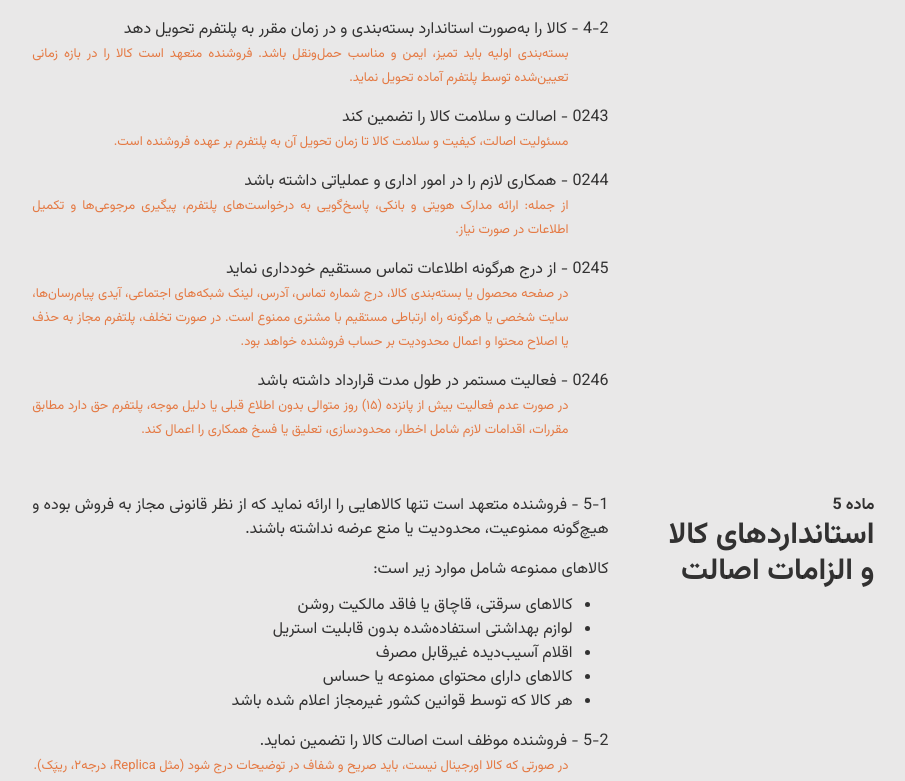
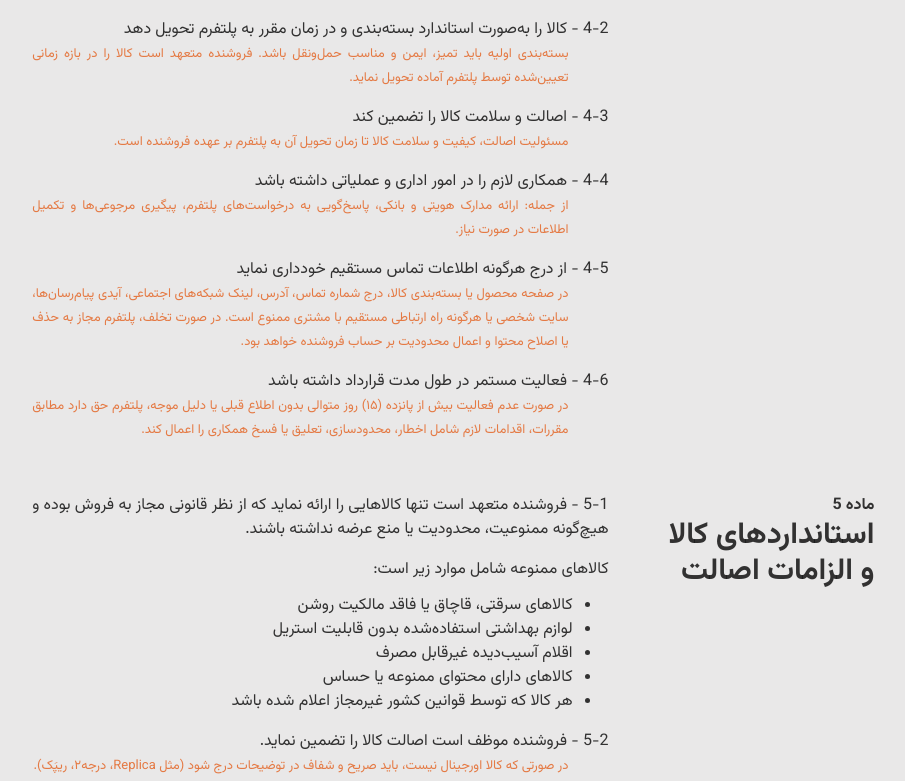
Before and after one commit to farzadsohrabii/tanakoracontract, a Next.js app: page / in a window 1280 px wide. Shown: the part 4238-5019 px from the top of the page, without its empty margins (57-962 px from the left). Built offline with nearby package versions, Linux system fonts and the light colour scheme.

Commit message:
Update page.tsx

```diff
--- a/src/app/page.tsx
+++ b/src/app/page.tsx
@@ -203,13 +203,13 @@ export default function Home() {
                                         {/* ---------------------- 4-2 */}
                                         <ClauseParagraph text="4-2 -   کالا را به‌صورت استاندارد بسته‌بندی و در زمان مقرر به پلتفرم تحویل دهد" note=" بسته‌بندی اولیه باید تمیز، ایمن و مناسب حمل‌ونقل باشد. فروشنده متعهد است کالا را در بازه زمانی تعیین‌شده توسط پلتفرم آماده تحویل نماید." />
                                         {/* ---------------------- 4-3 */}
-                                        <ClauseParagraph text="0243 -   اصالت و سلامت کالا را تضمین کند" note="مسئولیت اصالت، کیفیت و سلامت کالا تا زمان تحویل آن به پلتفرم بر عهده فروشنده است." />
+                                        <ClauseParagraph text="4-3 -   اصالت و سلامت کالا را تضمین کند" note="مسئولیت اصالت، کیفیت و سلامت کالا تا زمان تحویل آن به پلتفرم بر عهده فروشنده است." />
                                         {/* ---------------------- 0244 */}
-                                        <ClauseParagraph text=" 0244 -   همکاری لازم را در امور اداری و عملیاتی داشته باشد" note=" از جمله: ارائه مدارک هویتی و بانکی، پاسخ‌گویی به درخواست‌های پلتفرم، پیگیری مرجوعی‌ها و تکمیل اطلاعات در صورت نیاز." />
+                                        <ClauseParagraph text="4-4 -   همکاری لازم را در امور اداری و عملیاتی داشته باشد" note=" از جمله: ارائه مدارک هویتی و بانکی، پاسخ‌گویی به درخواست‌های پلتفرم، پیگیری مرجوعی‌ها و تکمیل اطلاعات در صورت نیاز." />
                                         {/* ---------------------- 0245 */}
-                                        <ClauseParagraph text=" 0245 -   از درج هرگونه اطلاعات تماس مستقیم خودداری نماید" note="در صفحه محصول یا بسته‌بندی کالا، درج شماره تماس، آدرس، لینک شبکه‌های اجتماعی، آیدی پیام‌رسان‌ها، سایت شخصی یا هرگونه راه ارتباطی مستقیم با مشتری ممنوع است. در صورت تخلف، پلتفرم مجاز به حذف یا اصلاح محتوا و اعمال محدودیت بر حساب فروشنده خواهد بود." />
+                                        <ClauseParagraph text="4-5 -   از درج هرگونه اطلاعات تماس مستقیم خودداری نماید" note="در صفحه محصول یا بسته‌بندی کالا، درج شماره تماس، آدرس، لینک شبکه‌های اجتماعی، آیدی پیام‌رسان‌ها، سایت شخصی یا هرگونه راه ارتباطی مستقیم با مشتری ممنوع است. در صورت تخلف، پلتفرم مجاز به حذف یا اصلاح محتوا و اعمال محدودیت بر حساب فروشنده خواهد بود." />
                                         {/* ---------------------- 0246 */}
-                                        <ClauseParagraph text="0246 -  فعالیت مستمر در طول مدت قرارداد داشته باشد" note=" در صورت عدم فعالیت بیش از پانزده (۱۵) روز متوالی بدون اطلاع قبلی یا دلیل موجه، پلتفرم حق دارد مطابق مقررات، اقدامات لازم شامل اخطار، محدودسازی، تعلیق یا فسخ همکاری را اعمال کند." />
+                                        <ClauseParagraph text="4-6 -  فعالیت مستمر در طول مدت قرارداد داشته باشد" note=" در صورت عدم فعالیت بیش از پانزده (۱۵) روز متوالی بدون اطلاع قبلی یا دلیل موجه، پلتفرم حق دارد مطابق مقررات، اقدامات لازم شامل اخطار، محدودسازی، تعلیق یا فسخ همکاری را اعمال کند." />
                                     </div>
                                 </div>
                             </div>
@@ -340,9 +340,9 @@ export default function Home() {
                                         {/* ---------------------- 11-1 */}
                                         <ClauseParagraph text=" 11-1 -  در صورت بروز هرگونه اختلاف در تفسیر یا اجرای مفاد این قرارداد، طرفین متعهد می‌شوند ابتدا از طریق مذاکره، مکاتبه یا ارسال اظهارنامه رسمی موضوع را حل‌وفصل نمایند. " />
                                         {/* ---------------------- 11-2 */}
-                                        <ClauseParagraph text=" 11-3 - در صورتی که اختلاف حداکثر ظرف ۳۰ روز تقویمی از تاریخ اعلام رسمی حل نشود، مرجع صالح جهت رسیدگی، مراجع قضایی ذی‌صلاح شهرستان مهاباد خواهد بود. " />
+                                        <ClauseParagraph text=" 11-2 - در صورتی که اختلاف حداکثر ظرف ۳۰ روز تقویمی از تاریخ اعلام رسمی حل نشود، مرجع صالح جهت رسیدگی، مراجع قضایی ذی‌صلاح شهرستان مهاباد خواهد بود. " />
                                         {/* ---------------------- 11-3 */}
-                                        <ClauseParagraph text=" 11-4 -  این ماده مانع از آن نخواهد بود که پلتفرم در موارد ضروری، جهت جلوگیری از ورود خسارت فوری، اقدامات قانونی مقتضی را انجام دهد. " />
+                                        <ClauseParagraph text=" 11-3 -  این ماده مانع از آن نخواهد بود که پلتفرم در موارد ضروری، جهت جلوگیری از ورود خسارت فوری، اقدامات قانونی مقتضی را انجام دهد. " />
                                     </div>
                                 </div>
                             </div>
```
